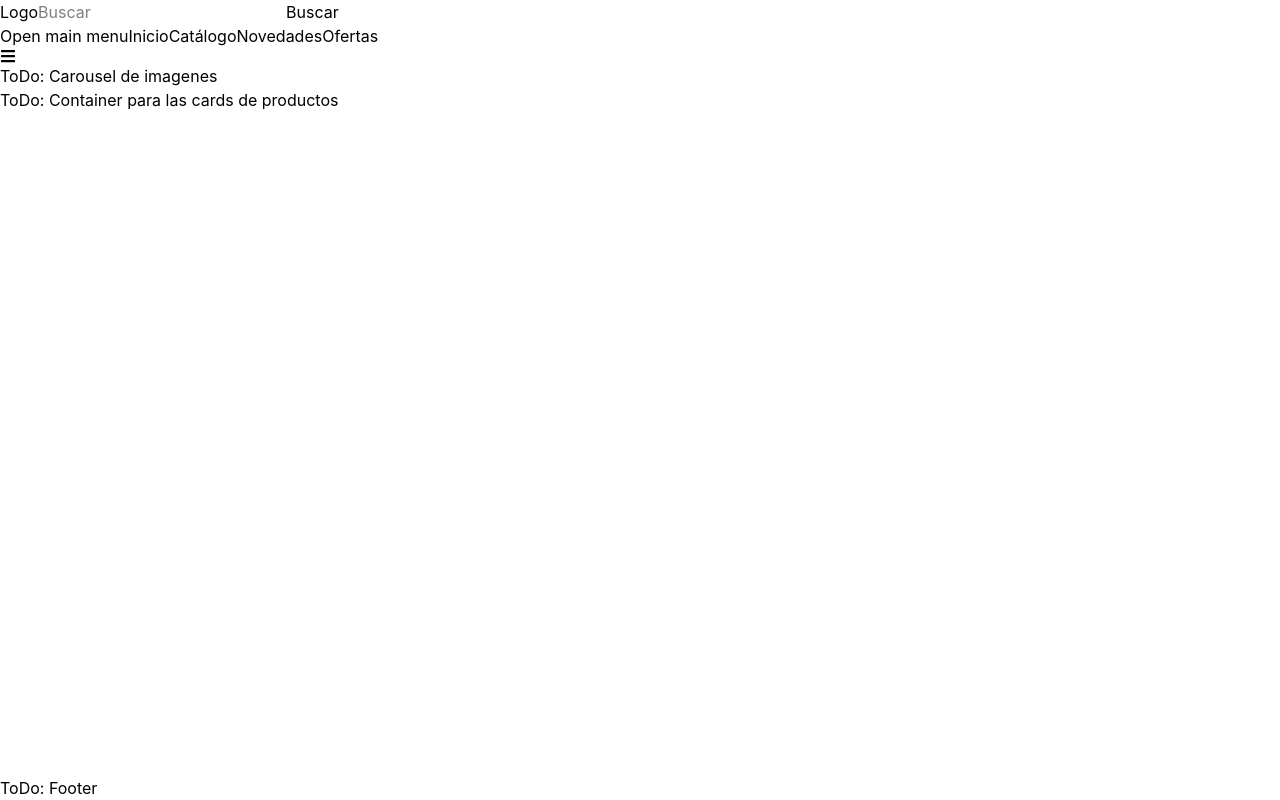
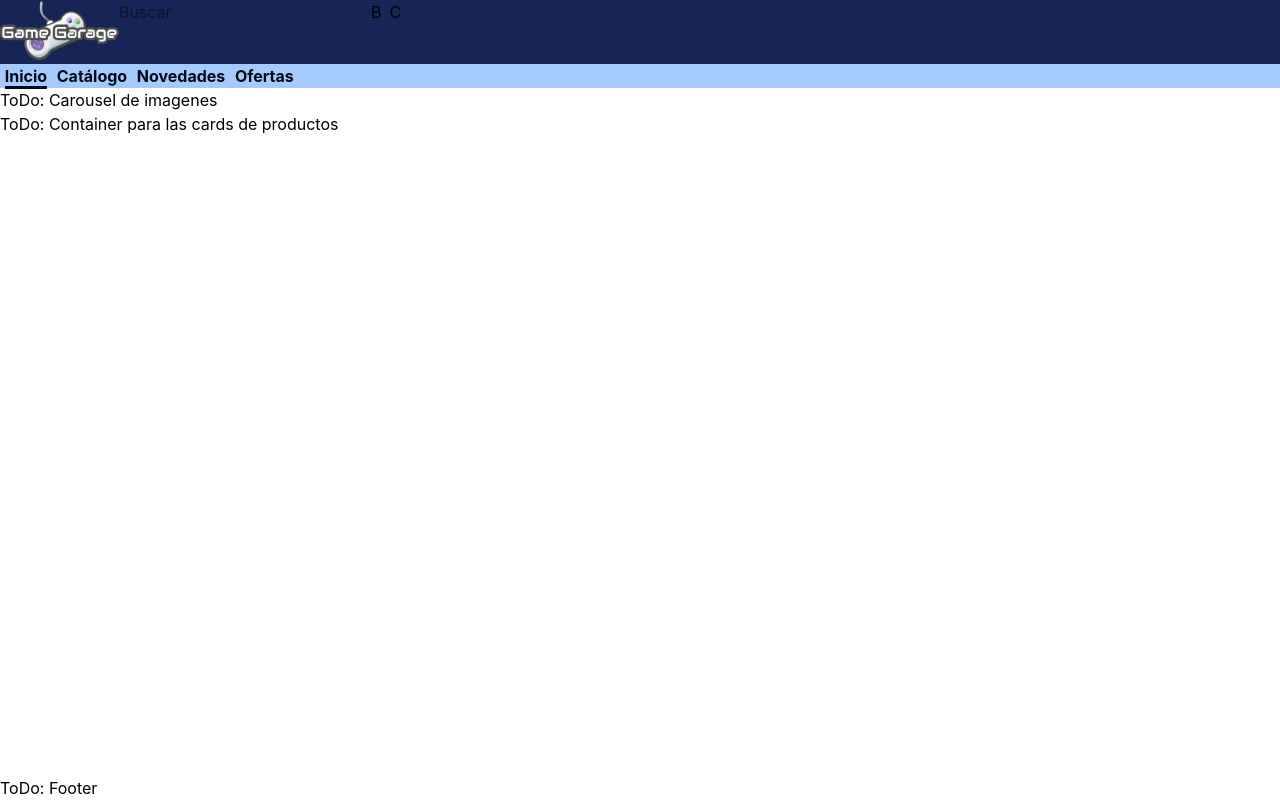
Before and after one commit to LeonardoMuranodev/tienda_online_videojuegos, a React (Vite) app: page / in a window 1280 px wide. Built offline with nearby package versions, Linux system fonts and the light colour scheme.

Commit message:
feat: embellecimiento de componente Header.jsx mediante estilo Header.css

```diff
--- /dev/null
+++ b/src/components/Header.css
@@ -0,0 +1,10 @@
+a.active {
+    font-weight: bolder;
+    border-bottom: 0.2rem solid;
+    padding-top: 0.2rem;
+}
+
+nav ul li a{
+    font-weight: bold;
+    margin: 0.3rem;
+}
--- a/src/components/Header.jsx
+++ b/src/components/Header.jsx
@@ -1,31 +1,32 @@
 import { Button, Navbar, NavbarBrand, NavbarCollapse, NavbarLink, NavbarToggle, TextInput } from "flowbite-react"
-import { Form, NavLink} from "react-router"
+import { useState } from "react"
+import { Form, NavLink, Link} from "react-router"
+
+import './Header.css'
 
 function Header() {
     const navClass = "p-1 hover:font-bold active:font-bold"
     return (
         <header>
-            <Navbar fluid>
-                <NavbarBrand as={NavLink} to='/'>
-                    Logo
+            <Navbar fluid className="bg-blue-950 dark:bg-gray-950">
+                <NavbarBrand as={Link} to='/' className="h-12 md:h-16">
+                    <img src='src/data/logo.png' className="h-full"/>
                 </NavbarBrand>
-                <div>
-                    <form className="flex flex-row">
-                        <TextInput id="busqueda" type="text" placeholder="Buscar" required/><Button color="green" type="submit"> Buscar </Button>
+
+                    <form className="flex flex-row mw-2 w-1/2 sm:w-fit">
+                        <TextInput id="busqueda" type="text" placeholder="Buscar" required className="mr-1"/><Button color="green" type="submit"> B </Button>
                     </form>
-                </div>
-                <Button outline as={NavLink} to='carrito'>
 
-                </Button>
+                    <Button outline as={Link} className="ml-2 aspect-square" to='carrito'> C </Button>
+
             </Navbar>
-            <Navbar fluid>
-                <NavbarToggle/>
-                <NavbarCollapse>
-                    <NavbarLink as={NavLink} to='/'>Inicio</NavbarLink>
-                    <NavbarLink as={NavLink} to='/catalogo'>Catálogo</NavbarLink>
-                    <NavbarLink as={NavLink} to='/catalogo?type=nuevo'>Novedades</NavbarLink>
-                    <NavbarLink as={NavLink} to='/catalogo?type=oferta'>Ofertas</NavbarLink>
-                </NavbarCollapse>
+            <Navbar fluid className="bg-blue-300 text-gray-950 dark:bg-gray-700 dark:text-gray-300">
+                <ul className="flex flex-row align-middle">
+                    <li><NavLink to='/'>Inicio</NavLink></li>
+                    <li><NavLink to='/catalogo' end>Catálogo</NavLink></li>
+                    <li><NavLink to='/catalogo/novedades'>Novedades</NavLink></li>
+                    <li><NavLink to='/catalogo/ofertas'>Ofertas</NavLink></li>
+                </ul>
             </Navbar>
         </header>
     )
```
